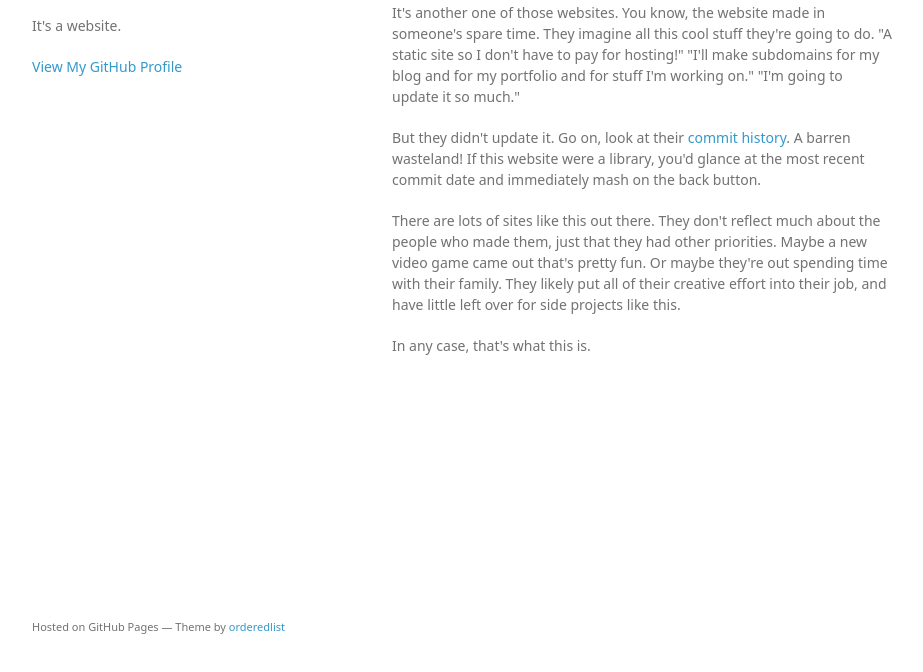
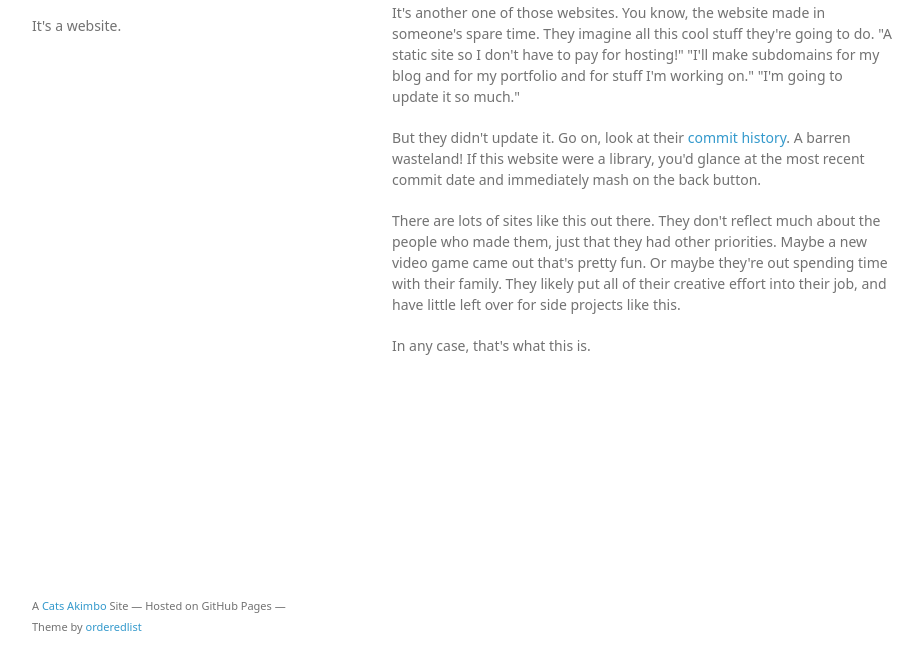
Before and after one commit to CatsAkimbo/catsakimbo.github.io, a plain HTML site: page index.html in a window 1280 px wide. Shown: the part 94-766 px from the top of the page, without its empty margins (178-1101 px from the left). Drawn offline with Linux system fonts and the light colour scheme; a web font is replaced by a local one.

Commit message:
Edited sidebar and footer

```diff
--- a/index.html
+++ b/index.html
@@ -17,10 +17,6 @@
       <header>
         <h1>CatsAkimbo.com</h1>
         <p>It&#39;s a website.</p>
-
-
-        <p class="view"><a href="https://github.com/CatsAkimbo">View My GitHub Profile</a></p>
-
       </header>
       <section>
         <h3>
@@ -35,7 +31,7 @@
 <p>In any case, that's what this is.</p>
       </section>
       <footer>
-        <p><small>Hosted on GitHub Pages &mdash; Theme by <a href="https://github.com/orderedlist">orderedlist</a></small></p>
+        <p><small>A <a href="https://github.com/CatsAkimbo">Cats Akimbo</a> Site &mdash; Hosted on GitHub Pages &mdash; Theme by <a href="https://github.com/orderedlist">orderedlist</a></small></p>
       </footer>
     </div>
     <script src="javascripts/scale.fix.js"></script>
```
